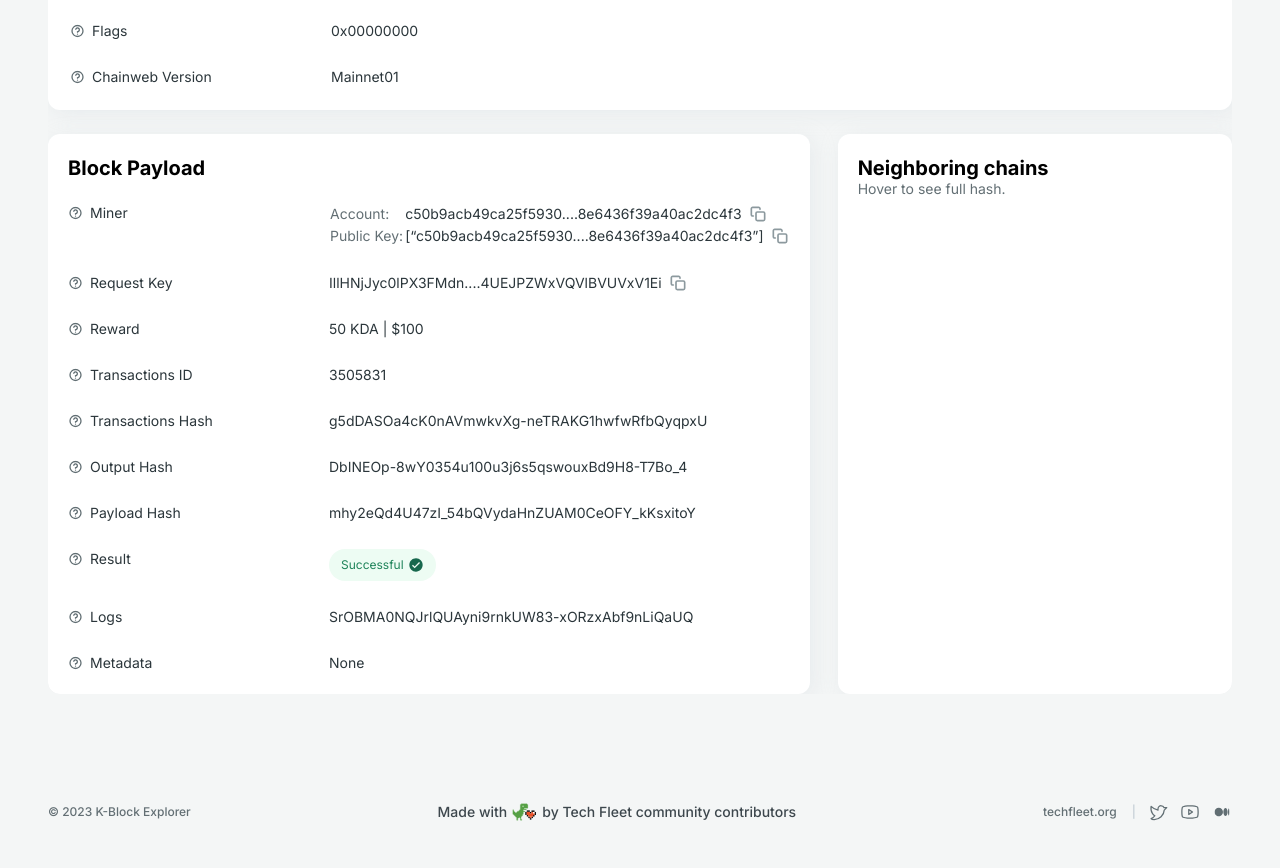
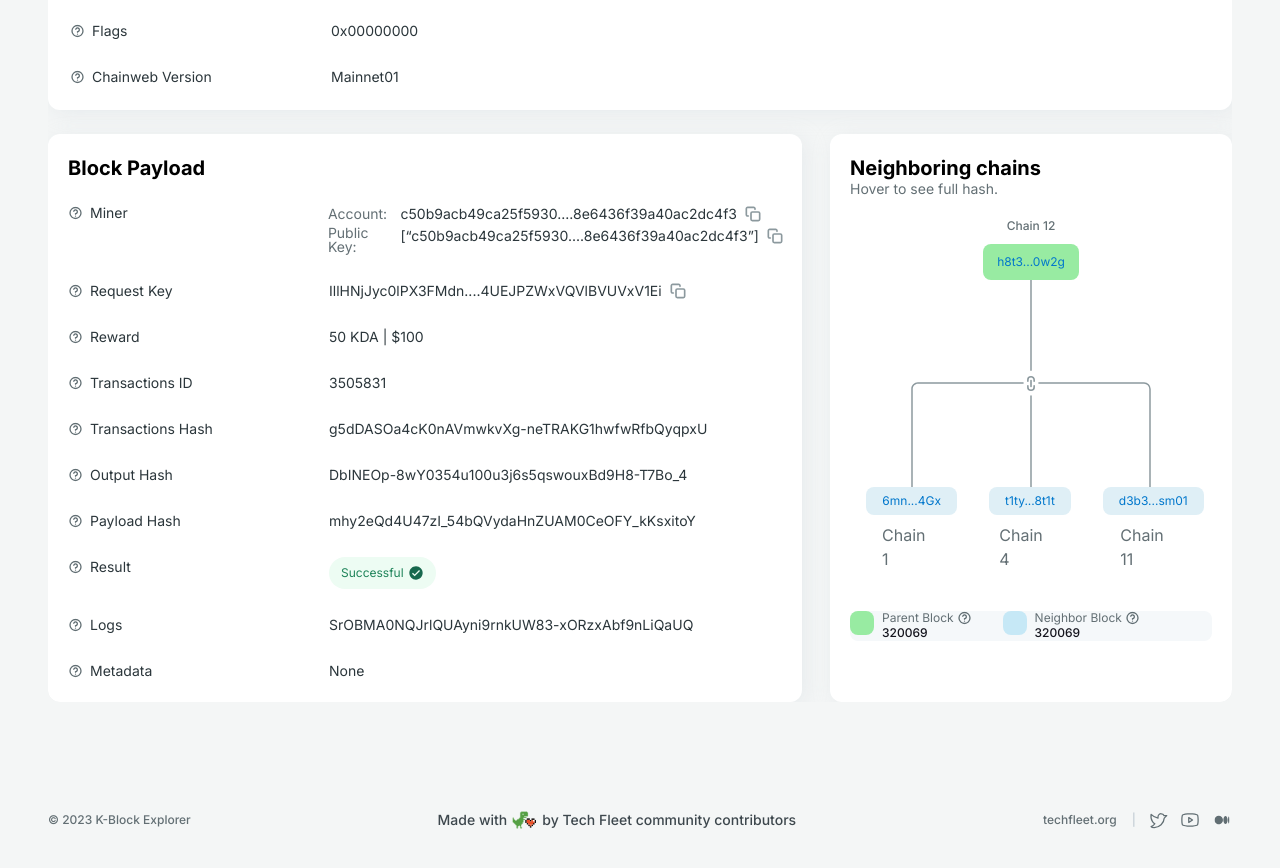
Before and after one commit to techfleetworks/k-block-app, a Next.js app: page /block-details in a window 1280 px wide. Shown: the part 740-1608 px from the top of the page. Built offline with nearby package versions, Linux system fonts and the light colour scheme.

Commit message:
added Neighbouring Chains on Block Details page

```diff
--- a/src/components/common/block-tabs/index.jsx
+++ b/src/components/common/block-tabs/index.jsx
@@ -16,6 +16,7 @@ import TransactionPending from "@/assets/Pending-Outgoing.svg";
 import TransactionSuccess from "@/assets/Success.svg";
 import CircleBigCheck from "@/assets/circle-big-check.svg";
 import Link from "next/link";
+import NeighboringChains from "./neighbouring-chains";
 
 const BlockTabs = () => {
   return (
@@ -510,11 +511,7 @@ const BlockTabs = () => {
                 </tbody>
               </table>
             </div>
-
-            <div className=" bg-neutral-n-0 p-5  rounded-xl  drop-shadow-md grow">
-              <h2 className="text-xl font-bold">Neighboring chains</h2>
-              <p className="md-muted-table-text">Hover to see full hash.</p>
-            </div>
+            <NeighboringChains />
           </div>
         </TabsContent>
 
--- /dev/null
+++ b/src/components/common/block-tabs/neighbouring-chains/index.jsx
@@ -0,0 +1,84 @@
+import React from "react";
+import Image from "next/image";
+
+import Lines from "@/assets/lines.svg";
+import Chain from "@/assets/chain.svg";
+import { Help } from "../..";
+
+export default function NeighboringChains() {
+  return (
+    <div className="bg-neutral-n-0 p-5 rounded-xl drop-shadow-md grow">
+      <h2 className="text-xl font-bold">Neighboring chains</h2>
+      <p className="md-muted-table-text">Hover to see full hash.</p>
+      <div className="p-3 mt-2 text-center">
+        <p className="text-xs text-neutral-n-500 font-medium leading-5 mb-2">
+          Chain 12
+        </p>
+        <p className="mx-auto px-3 py-2 text-xs font-normal leading-5 text-semantic-b-300 bg-semantic-g-300 w-24 rounded-lg">
+          h8t3...0w2g
+        </p>
+      </div>
+      <Image
+        src={Lines}
+        alt="Line Diagram"
+        width={240}
+        height={209}
+        className="text-neutral-n-400 mx-auto -my-3"
+      />
+      <Image
+        src={Chain}
+        alt="Chain"
+        width={7.85}
+        className="text-neutral-n-400 mx-auto -my-28"
+      />
+      <div className="flex w-fit mt-52 mx-auto">
+        <p className="text-semantic-b-300 text-xs font-normal leading-5 bg-semantic-b-100 px-4 py-1 rounded-lg ml-2 mr-8">
+          6mn...4Gx
+        </p>
+        <p className="text-semantic-b-300 text-xs font-normal leading-5 bg-semantic-b-100 px-4 py-1 rounded-lg mr-8">
+          t1ty...8t1t
+        </p>
+        <p className="text-semantic-b-300 text-xs font-normal leading-5 bg-semantic-b-100 px-4 py-1 rounded-lg">
+          d3b3...sm01
+        </p>
+      </div>
+      <div className="flex w-fit mx-auto mt-1">
+        <p className="text-neutral-n-500 px-8 py-1">Chain 1</p>
+        <p className="text-neutral-n-500 px-8 py-1">Chain 4</p>
+        <p className="text-neutral-n-500 px-8 py-1">Chain 11</p>
+      </div>
+      <div className="mt-9 bg-neutral-n-100 rounded-lg">
+        <div className="flex">
+          <div className="flex mr-6">
+            <p className="bg-semantic-g-300 w-6 h-6 rounded-lg mr-2"></p>
+            <div>
+              <div className="flex items-center">
+                <p className="text-neutral-n-500 text-xs leading-3 font-normal mr-1">
+                  Parent Block
+                </p>
+                <Help width={20} height={20} />
+              </div>
+              <p className="text-neutral-n-900 text-xs font-medium leading-4">
+                320069
+              </p>
+            </div>
+          </div>
+          <div className="flex">
+            <p className="bg-primary-b-200 w-6 h-6 rounded-lg mr-2"></p>
+            <div>
+              <div className="flex items-center">
+                <p className="text-neutral-n-500 text-xs leading-3 font-normal mr-1">
+                  Neighbor Block
+                </p>
+                <Help width={20} height={20} />
+              </div>
+              <p className="text-neutral-n-900 text-xs font-medium leading-4">
+                320069
+              </p>
+            </div>
+          </div>
+        </div>
+      </div>
+    </div>
+  );
+}
```
Also changed, not shown: src/assets/chain.svg (added), src/assets/lines.svg (added).
